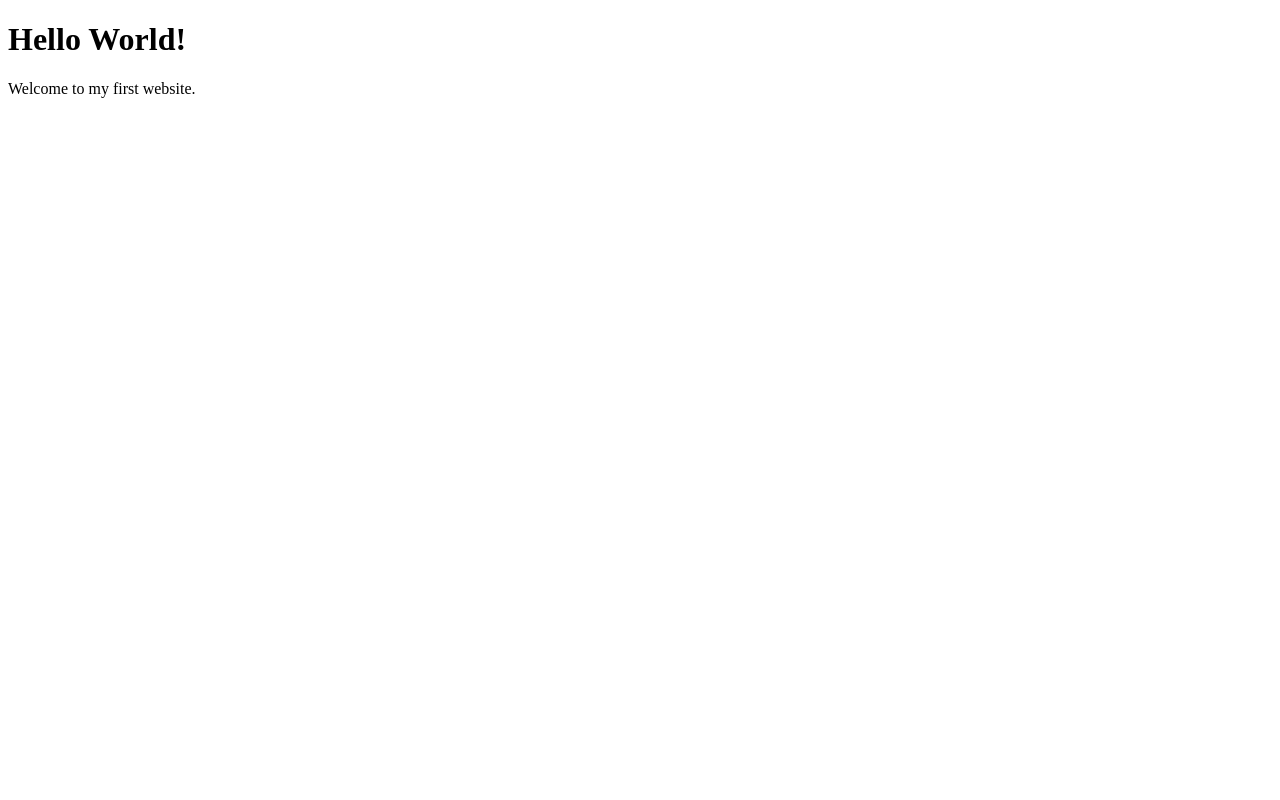
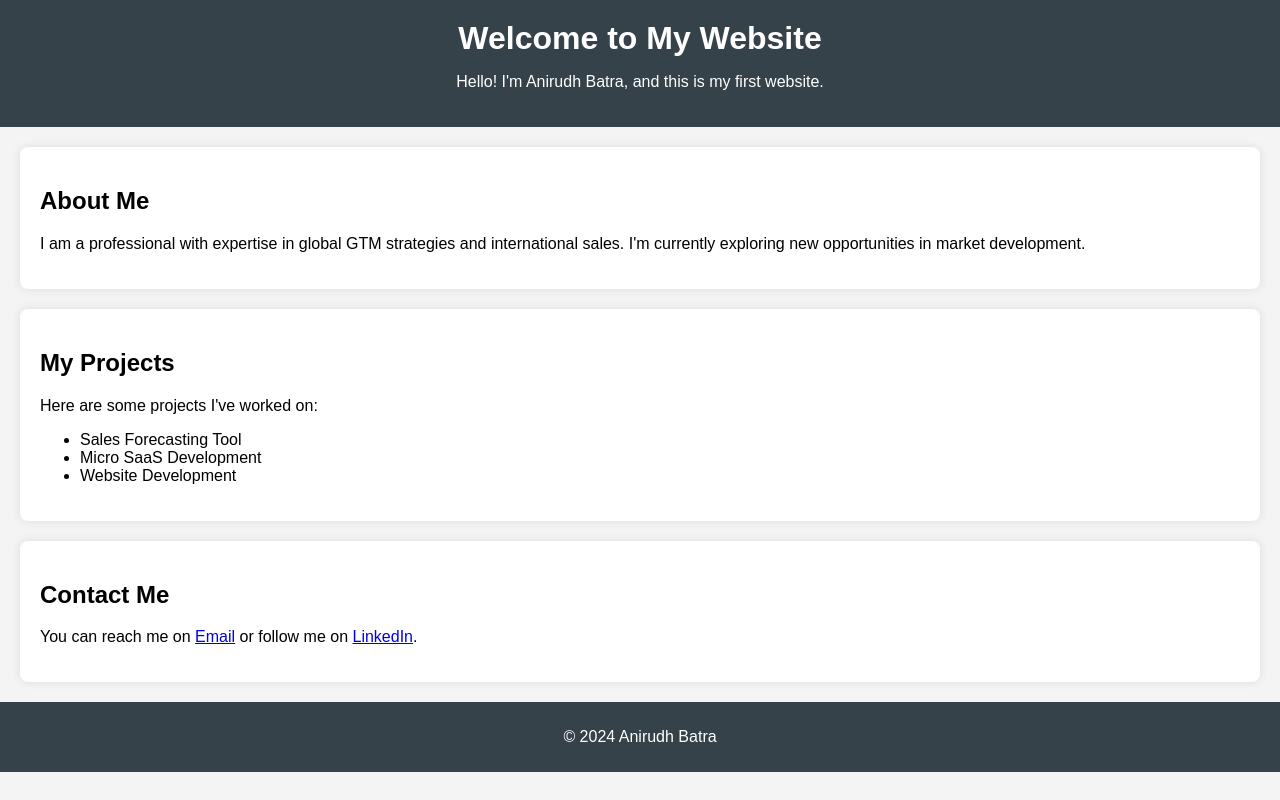
Before and after one commit to AnirudhB-6001/hello-world-site, a plain HTML site: page index.html in a window 1280 px wide. Drawn offline with Linux system fonts and the light colour scheme.

Commit message:
Enhanced the website with content and styles

```diff
--- a/index.html
+++ b/index.html
@@ -3,10 +3,37 @@
 <head>
     <meta charset="UTF-8">
     <meta name="viewport" content="width=device-width, initial-scale=1.0">
-    <title>Hello World</title>
+    <title>Anirudh Batra's Portfolio</title>
+    <link rel="stylesheet" href="styles.css"> <!-- Link to CSS file -->
 </head>
 <body>
-    <h1>Hello World!</h1>
-    <p>Welcome to my first website.</p>
+    <header>
+        <h1>Welcome to My Website</h1>
+        <p>Hello! I'm Anirudh Batra, and this is my first website.</p>
+    </header>
+
+    <section id="about">
+        <h2>About Me</h2>
+        <p>I am a professional with expertise in global GTM strategies and international sales. I'm currently exploring new opportunities in market development.</p>
+    </section>
+
+    <section id="projects">
+        <h2>My Projects</h2>
+        <p>Here are some projects I've worked on:</p>
+        <ul>
+            <li>Sales Forecasting Tool</li>
+            <li>Micro SaaS Development</li>
+            <li>Website Development</li>
+        </ul>
+    </section>
+
+    <section id="contact">
+        <h2>Contact Me</h2>
+        <p>You can reach me on <a href="mailto:anirudhb@example.com">Email</a> or follow me on <a href="https://linkedin.com">LinkedIn</a>.</p>
+    </section>
+
+    <footer>
+        <p>&copy; 2024 Anirudh Batra</p>
+    </footer>
 </body>
 </html>
--- /dev/null
+++ b/styles.css
@@ -0,0 +1,35 @@
+body {
+    font-family: Arial, sans-serif;
+    margin: 0;
+    padding: 0;
+    background-color: #f4f4f4;
+}
+
+header {
+    background: #35424a;
+    color: #ffffff;
+    padding: 20px 0;
+    text-align: center;
+}
+
+h1 {
+    margin: 0;
+}
+
+section {
+    margin: 20px;
+    padding: 20px;
+    background: #ffffff;
+    border-radius: 8px;
+    box-shadow: 0 0 10px rgba(0, 0, 0, 0.1);
+}
+
+footer {
+    text-align: center;
+    padding: 10px 0;
+    background: #35424a;
+    color: #ffffff;
+    position: relative;
+    bottom: 0;
+    width: 100%;
+}
```
